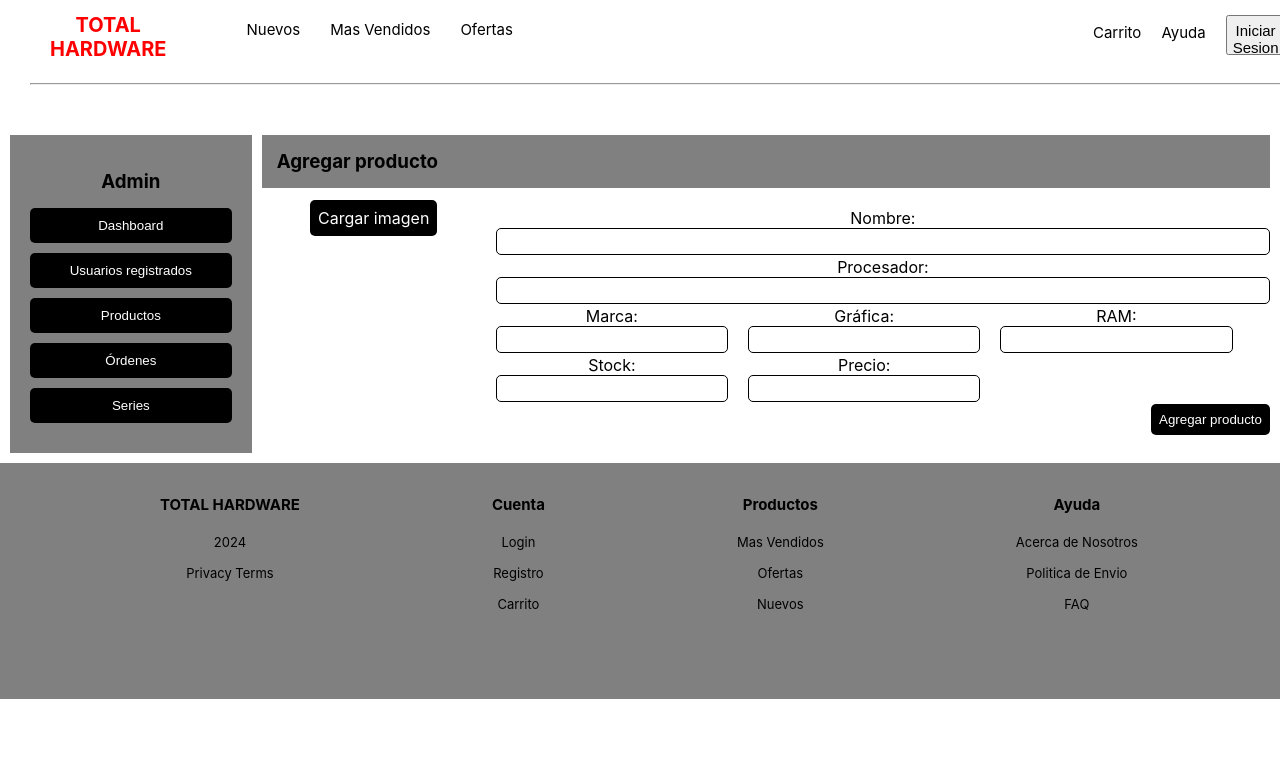
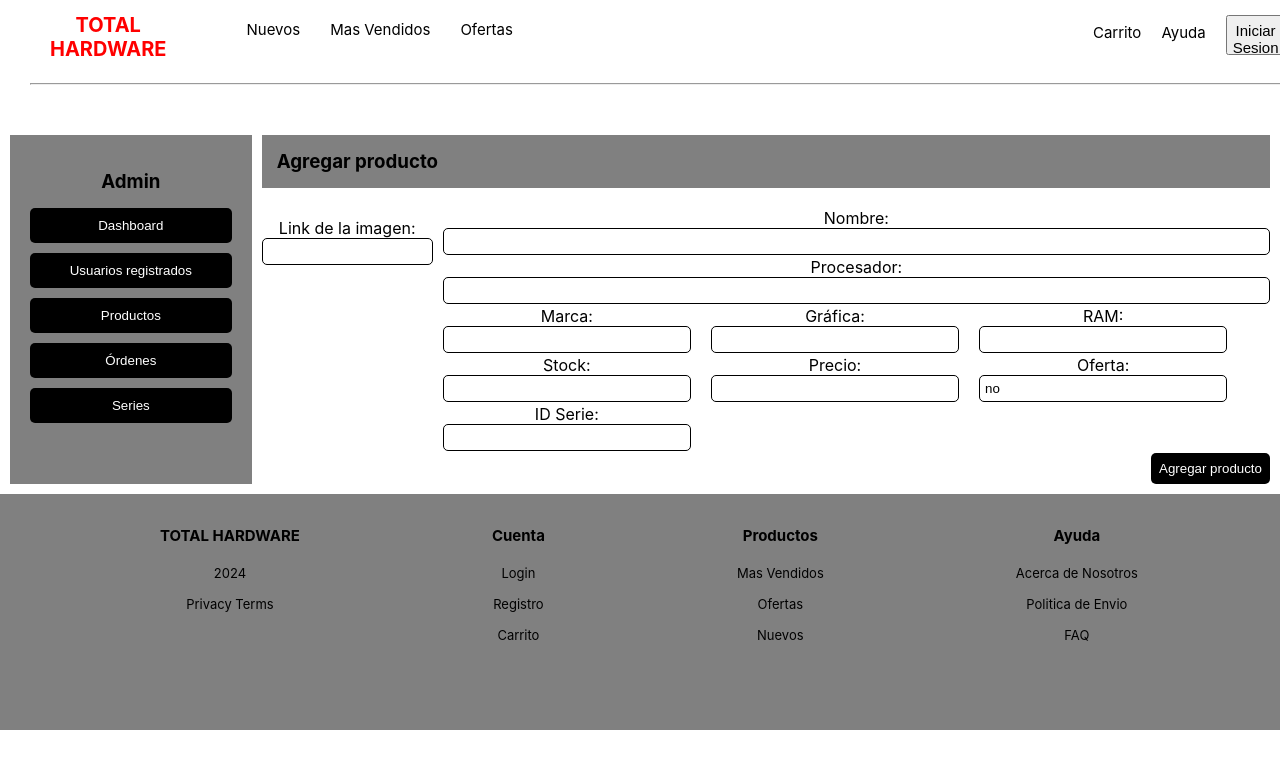
Before and after one commit to ULDanny/prograweb-proy-final-grupo3-as-front, a React (Vite) app: page /DetallesProductoAdmin in a window 1280 px wide. Shown: the top 768 px of the page. Built offline with nearby package versions, Linux system fonts and the light colour scheme.

Commit message:
Update FormDetallesProductos.jsx

```diff
--- a/src/components/FormDetallesProductos/FormDetallesProductos.jsx
+++ b/src/components/FormDetallesProductos/FormDetallesProductos.jsx
@@ -1,5 +1,6 @@
 import React, { useEffect, useState } from 'react';
 import { useNavigate, useParams } from 'react-router-dom';
+import productoApi from '../../api/producto';
 
 const FormDetallesProductos = () => {
     const navigate = useNavigate();
@@ -10,43 +11,49 @@ const FormDetallesProductos = () => {
         procesador: '',
         marca: '',
         grafica: '',
-        ram: '',
+        RAM: '',
         stock: '',
         precio: '',
-        imagen: null,
+        imagen: '',
+        vendido: 0,
+        oferta: 'no',
+        idSerie: '',
+        fecha: '',
+        createdAt: '',
+        updatedAt: ''
     });
 
     useEffect(() => {
         if (id) {
-            const productos = JSON.parse(localStorage.getItem('productos')) || [];
-            const productoEncontrado = productos.find(p => p.id.toString() === id);
-            if (productoEncontrado) {
-                setProducto(productoEncontrado);
-            }
+            fetchProducto(id);
         }
     }, [id]);
 
-    const handleImagenChange = (e) => {
-        const file = e.target.files[0];
-        setProducto({...producto, imagen: URL.createObjectURL(file)});
+    const fetchProducto = async (id) => {
+        try {
+            const productoData = await productoApi.findOne(id);
+            setProducto(productoData);
+        } catch (error) {
+            console.error('Error al cargar el producto:', error);
+        }
     };
 
-    const handleClick = () => {
-        const productos = JSON.parse(localStorage.getItem('productos')) || [];
+    const handleClick = async () => {
+        try {
+            const payload = {
+                ...producto,
+                fecha: new Date().toISOString(), // Añadimos la fecha de creación o edición
+            };
+
             if (id) {
-            const updatedProductos = productos.map(p => p.id.toString() === id ? { ...producto } : p);
-            localStorage.setItem('productos', JSON.stringify(updatedProductos));
+                await productoApi.update(payload);
             } else {
-            const newProduct = {
-                id: productos.length + 1,
-                ...producto,
-                fechaRegistro: new Date().toLocaleDateString(),
-                estado: 'Disponible'
-            };
-            productos.push(newProduct);
-            localStorage.setItem('productos', JSON.stringify(productos));
+                await productoApi.create(payload);
             }
             navigate('/ListaProductosAdmin');
+        } catch (error) {
+            console.error('Error al guardar el producto:', error);
+        }
     };
 
     return (
@@ -60,13 +67,13 @@ const FormDetallesProductos = () => {
                         {producto.imagen && <img src={producto.imagen} alt="Imagen seleccionada" style={styles.imagen} />}
                     </div>
                     <div style={styles.divBotonAgregar}>
-                        <label htmlFor="inputImagen" style={styles.botonAgregarImagen}>Cargar imagen</label>
+                        <label htmlFor="inputImagen" style={styles.nombreCampo}>Link de la imagen:</label>
                         <input
-                            type="file"
+                            type="text"
                             id="inputImagen"
-                            name="inputImagen"
-                            style={{ display: 'none' }}
-                            onChange={handleImagenChange}
+                            style={styles.campo}
+                            value={producto.imagen}
+                            onChange={e => setProducto({ ...producto, imagen: e.target.value })}
                         />
                     </div>
                 </div>
@@ -120,8 +127,8 @@ const FormDetallesProductos = () => {
                                 type="text"
                                 id="ram"
                                 style={styles.campo}
-                                value={producto.ram}
-                                onChange={e => setProducto({ ...producto, ram: e.target.value })}
+                                value={producto.RAM}
+                                onChange={e => setProducto({ ...producto, RAM: e.target.value })}
                             />
                         </div>
                         <div style={styles.agregarDatos22}>
@@ -142,6 +149,26 @@ const FormDetallesProductos = () => {
                                 style={styles.campo}
                                 value={producto.precio}
                                 onChange={e => setProducto({ ...producto, precio: e.target.value })}
+                            />
+                        </div>
+                        <div style={styles.agregarDatos22}>
+                            <label htmlFor="oferta" style={styles.nombreCampo}>Oferta:</label>
+                            <input
+                                type="text"
+                                id="oferta"
+                                style={styles.campo}
+                                value={producto.oferta}
+                                onChange={e => setProducto({ ...producto, oferta: e.target.value })}
+                            />
+                        </div>
+                        <div style={styles.agregarDatos22}>
+                            <label htmlFor="idSerie" style={styles.nombreCampo}>ID Serie:</label>
+                            <input
+                                type="number"
+                                id="idSerie"
+                                style={styles.campo}
+                                value={producto.idSerie}
+                                onChange={e => setProducto({ ...producto, idSerie: e.target.value })}
                             />
                         </div>
                     </div>
@@ -192,13 +219,7 @@ const FormDetallesProductos = () => {
         marginRight: '20px',
         backgroundColor: 'black',
     },
-        imagen: {
-            width: '100%',
-            height: 'auto',
-            maxHeight: '200px',
-            objectFit: 'contain',
-        },
-        botonAgregarImagen: {
+    nombreCampo: {
         marginLeft: '0px',
         padding: '8px',
         backgroundColor: 'black',
```
Lines whose indentation alone changed are shown as unchanged.
